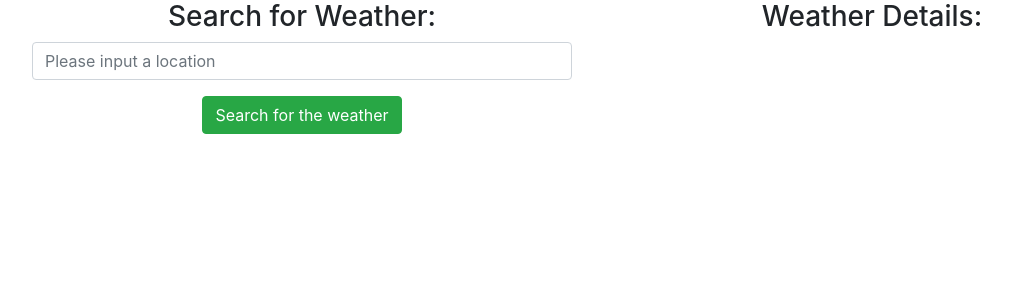
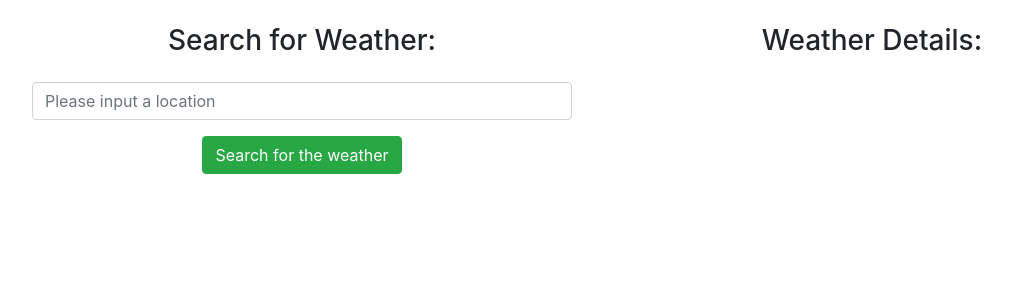
Before and after one commit to lwairore/angular-weather-app, an Angular app: page / in a window 1280 px wide. Shown: the top 300 px of the page, without its empty margins (53-1064 px from the left). Built offline with nearby package versions, Linux system fonts and the light colour scheme.

Commit message:
- Add the '.my-4' Bootstrap CSS class to every '<h3>' tag set to a set a margin-top and margin-bottom of 4.

```diff
--- a/src/app/weather/weather.component.html
+++ b/src/app/weather/weather.component.html
@@ -1,7 +1,7 @@
 <div class="container">
     <div class="row">
         <div class="col-md-6">
-            <h3 class="text-center">Search for Weather:</h3>
+            <h3 class="text-center my-4">Search for Weather:</h3>
             <form action="">
                 <div class="form-group">
                     <input type="text"
@@ -17,7 +17,7 @@
             </form>
         </div>
         <div class="col-md-6">
-            <h3 class="text-center">Weather Details:</h3>
+            <h3 class="text-center my-4">Weather Details:</h3>
         </div>
     </div>
 </div>
```
